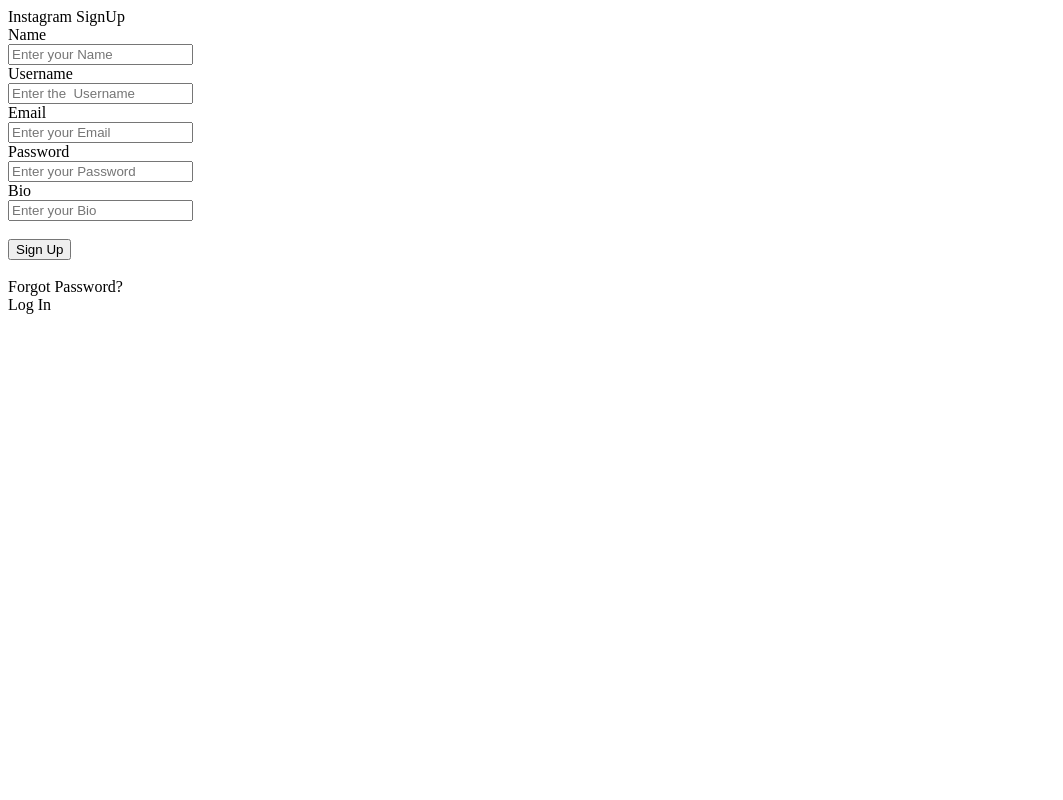
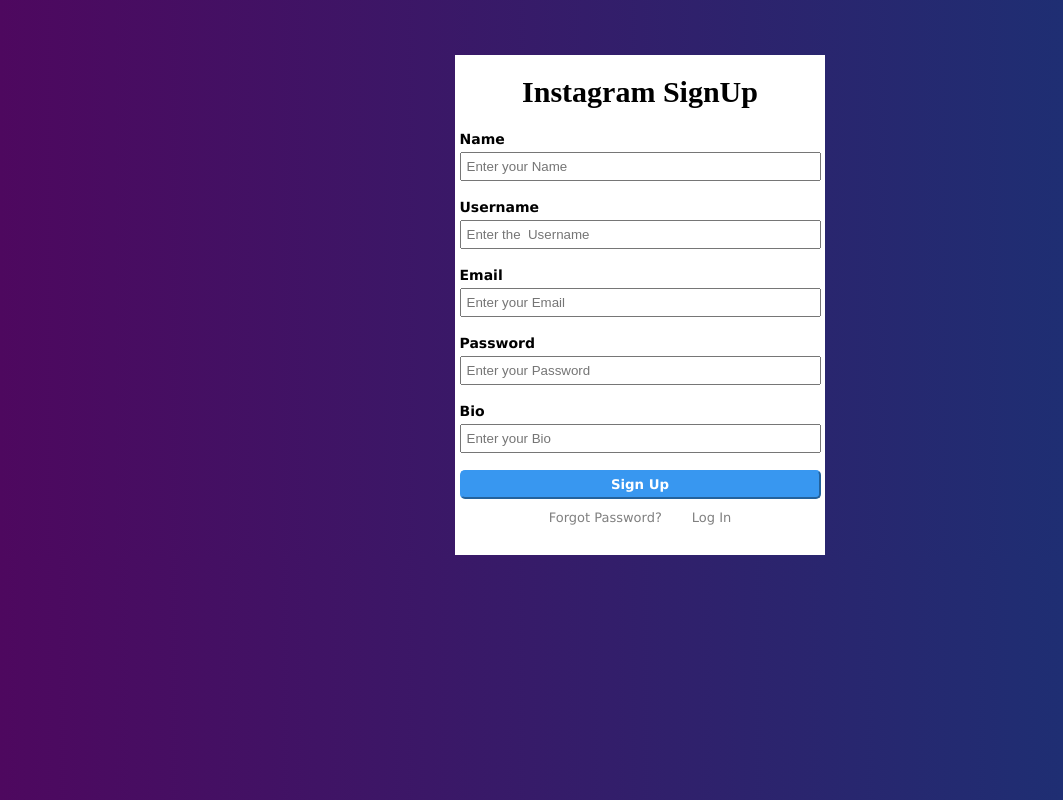
Before and after one commit to jainsrajan/User-Management-System, a plain HTML site: page Client/signin_page.html in a window 1280 px wide. Shown: the whole page, without its empty margins (0-1063 px from the left). Drawn offline with Linux system fonts and the light colour scheme.

Commit message:
Signin_completed

```diff
--- a/Client/signin_page.html
+++ b/Client/signin_page.html
@@ -4,6 +4,7 @@
     <meta charset="UTF-8">
     <meta name="viewport" content="width=device-width, initial-scale=1.0">
     <title>Sign_Up</title>
+    <link rel="stylesheet" href="./signup.css">
 
 </head>
 <body>
@@ -12,28 +13,30 @@
 
     <div id="instagram-signup">
 
- <div>Instagram SignUp</div>
+        <div  id="instagram-heading">Instagram SignUp</div>
 
-    <form method="post" action = "/signUp">
+        <div id="instagram-form">
 
-        <label for="name">Name</label> <br>
+            <form method="post" action = "/signUp" id="instagram">
+
+                <label for="name"><h3>Name</h3></label>
                 <input type="text" , id="name" , placeholder="Enter your Name" , name="name of client" ><br>
 
-        <label for="username">Username <br></label>
+                <label for="username"><h3>Username</h3></label>
                 <input type="text" , id="username" , placeholder="Enter the  Username" , name="client username" > <br>
 
 
-        <label for="email">Email</label> <br>
+                <label for="email"> <h3>Email</h3></label>
                 <input type="text" , id="email" , placeholder="Enter your Email" , name="clien email"> <br>
 
-        <label for="password">Password</label> <br>
+                <label for="password"> <h3>Password</h3> </label>
                 <input type="text" , id="password", name="user password", placeholder="Enter your Password" > <br>
 
-        <label for="bio">Bio</label> <br>
+                <label for="bio"> <h3>Bio</h3></label>
                 <input type="text" , id="bio" , name="user bio", placeholder="Enter your Bio" ><br>
                 <br>
 
-        <button onclick = "singup()" id="signup"> Sign Up</button> <br><br>
+                <button onclick = "singup()" id="signup-button"> Sign Up</button> <br><br>
 
         <div id="forgot_password_login">
 
@@ -52,5 +55,14 @@
 
         </div>
 
+         </div>
+
+
+
+
+
+</div>
+
+
 </body>
 </html>
--- /dev/null
+++ b/Client/signup.css
@@ -0,0 +1,81 @@
+*{
+    margin: 0;
+    padding: 0;
+    box-sizing: border-box;
+}
+
+body{
+    width: 100%;
+ max-height: 100vh;
+background: linear-gradient(270deg , #153677 , #4e085f);
+}
+
+#instagram-signup{
+    margin: 0 auto;
+    display: flex;
+    flex-direction: column;
+    align-items: center;
+    justify-content: center;
+    margin-top: 55px;
+}
+
+#instagram-signup{
+    width: 370px;
+    height: 500px;
+    background-color: #fff;
+    gap: 7px;
+}
+
+#instagram-heading{
+    font-size: 30px;
+    font-weight: 900;
+    margin-top: 60px;
+}
+
+#instagram{
+    display: flex;
+    flex-direction: column;
+    margin-top: 15px;
+}
+
+#instagram h3{
+    font-family:Verdana, Geneva, Tahoma, sans-serif;
+    font-weight:600;
+    font-size:14px;
+}
+
+#instagram input{
+    padding: 5px 175px 5px 5px;
+    margin-top: 5px;
+    cursor: pointer;
+}
+
+#signup-button{
+    padding: 5px 0px 5px 0px;
+    background-color: #3897f0;
+    font-weight: 900;
+    border-color: #3897f0;
+    border-radius: 5px;
+    color: white;
+    font-family:Verdana, Geneva, Tahoma, sans-serif ;
+    margin-bottom: 21px;
+    position: relative;
+    bottom: 19px;
+    cursor: pointer;
+}
+
+#forgot_password_login{
+    display: flex;
+    flex: row;
+    align-items: center;
+    justify-content: center;
+    gap: 30px;
+    margin-top: 5px;
+    position: relative;
+    bottom: 70px;
+    color: gray;
+    font-family: Verdana, Geneva, Tahoma, sans-serif;
+    cursor: pointer;
+    font-size: small;
+
+}
```
Lines whose indentation alone changed are shown as unchanged.
